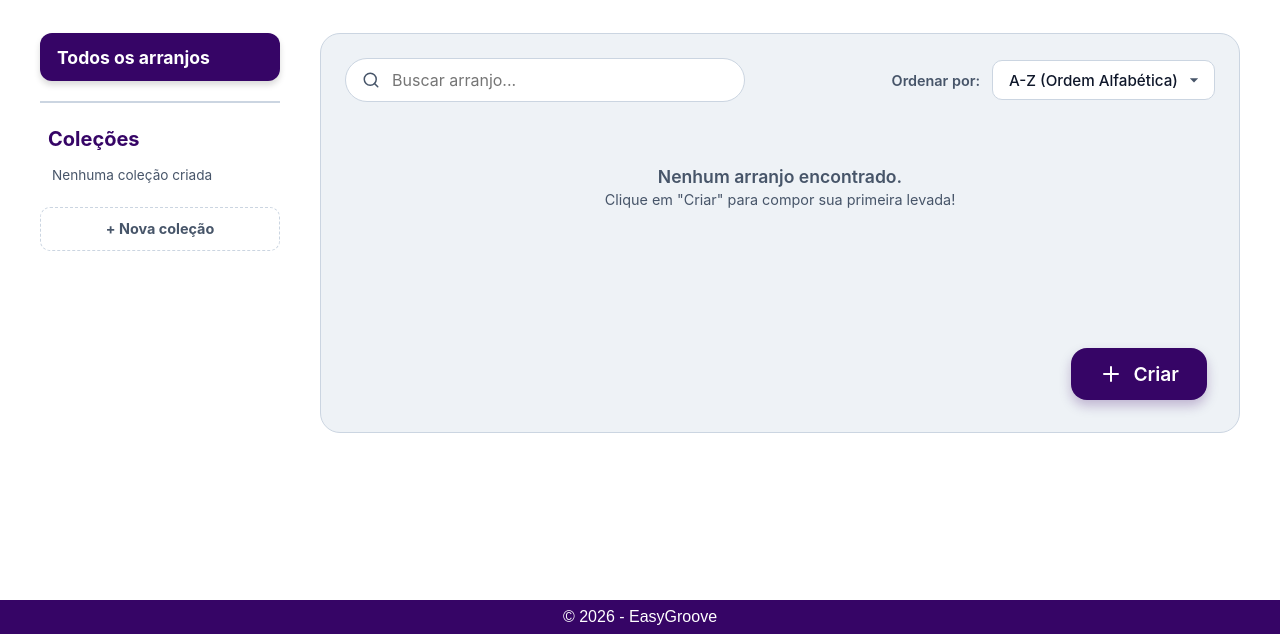
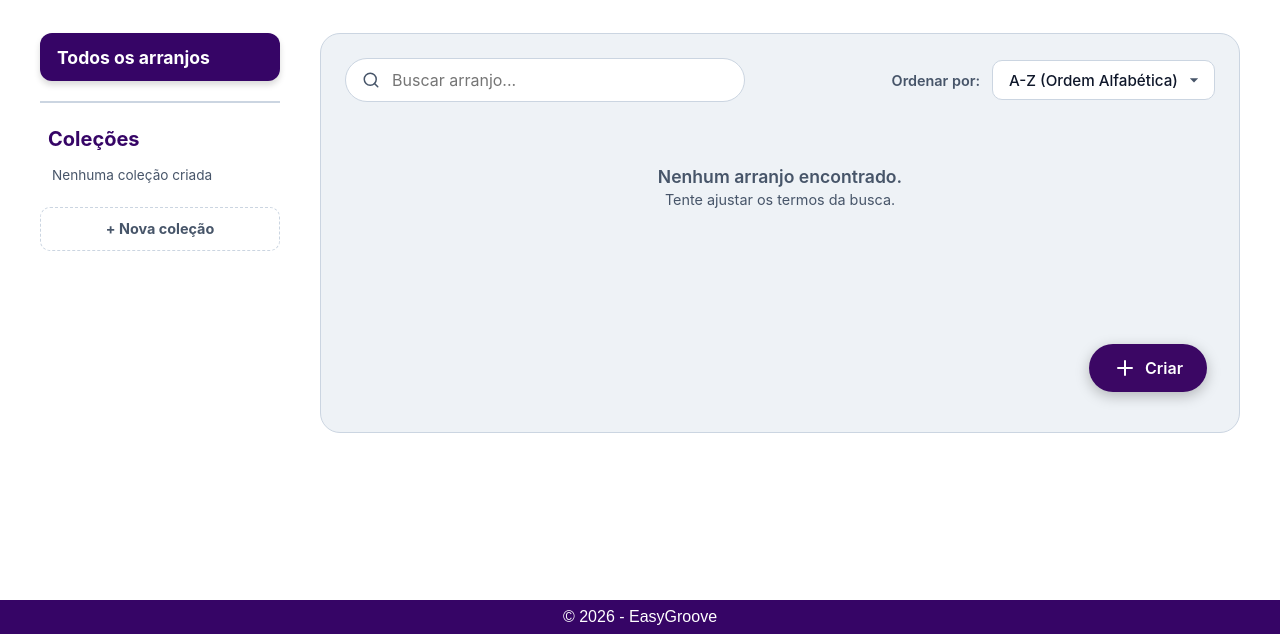
Before and after one commit to felipesousa1/easygroove, a FastAPI app: template app/templates/biblioteca.html in a window 1280 px wide. Shown: the part 166-800 px from the top of the page. Run offline with FastAPI, Linux system fonts and the light colour scheme; the template is opened without the code that fills it, so the values that code supplies are empty; some libraries are stand-ins or nearby versions.

Commit message:
style(biblioteca): fixa botao de criar arranjo na tela alinhado ao container

```diff
--- a/app/static/assets/css/style.css
+++ b/app/static/assets/css/style.css
@@ -1833,37 +1833,46 @@ body {
   margin: 4px 0;
 }
 
-/* Botão Flutuante (FAB) Criar */
+/* Mantém o alinhamento horizontal dentro da caixa e trava no fundo da viewport */
+.lib-fab-wrapper {
+    position: sticky;
+    bottom: 24px;
+    align-self: flex-end;
+    margin-top: 16px;
+    margin-right: 8px;
+    z-index: 40;
+    pointer-events: none; /* Deixa passar cliques nas áreas transparentes ao redor */
+}
+
 .lib-fab {
-  position: absolute;
-  bottom: 32px;
-  right: 32px;
-  background-color: #360566;
-  color: #ffffff;
-  border: none;
-  border-radius: 16px;
-  padding: 14px 28px;
-  font-size: 1.2rem;
-  font-weight: 600;
-  display: flex;
-  align-items: center;
-  gap: 10px;
-  cursor: pointer;
-  box-shadow: 0 6px 12px rgba(54, 5, 102, 0.25);
-  transition: transform 0.1s ease, background-color 0.15s ease;
+    pointer-events: auto; /* Restaura o clique no botão */
+    display: inline-flex;
+    align-items: center;
+    gap: 8px;
+    padding: 12px 24px;
+    background-color: var(--color-primary, #3b0764);
+    color: #ffffff;
+    font-weight: 600;
+    font-size: 1rem;
+    border: none;
+    border-radius: 9999px;
+    box-shadow: 0 4px 14px rgba(0, 0, 0, 0.25);
+    cursor: pointer;
+    transition: transform 0.2s ease, box-shadow 0.2s ease;
+}
+
+.lib-fab:hover {
+    transform: translateY(-2px);
+    box-shadow: 0 6px 20px rgba(0, 0, 0, 0.35);
+}
+
+.lib-fab:active {
+    transform: translateY(0);
 }
 
 .lib-fab svg {
   width: 24px;
   height: 24px;
-}
-
-.lib-fab:hover {
-  background-color: #4f0a91;
-}
-
-.lib-fab:active {
-  transform: translateY(2px);
 }
 
 /* Footer Roxo */
--- a/app/templates/biblioteca.html
+++ b/app/templates/biblioteca.html
@@ -90,56 +90,20 @@
                 </div>
 
                 <div class="lib-grid" id="arrangements-grid">
-                    {% for arr in arrangements %}
-                    <div class="lib-card" onclick="window.location.href='/?id={{ arr.id }}'">
-                        <div class="lib-card-img-placeholder">
-                            <svg viewBox="0 0 24 24" fill="none" stroke="currentColor" stroke-width="2">
-                                <path d="M9 18V5l12-2v13"></path>
-                                <circle cx="6" cy="18" r="3"></circle>
-                                <circle cx="18" cy="16" r="3"></circle>
-                            </svg>
-                        </div>
-                        <div class="lib-card-info">
-                            <span class="lib-card-title">{{ arr.name }}</span>
-                            <span class="lib-card-date">{{ arr.created_at.strftime('%d/%m/%Y') }}</span>
-                        </div>
-
-                        <div class="lib-card-menu-wrapper" onclick="event.stopPropagation()">
-                            <button class="lib-card-menu">
-                                <svg viewBox="0 0 24 24" fill="currentColor">
-                                    <circle cx="12" cy="5" r="2"></circle>
-                                    <circle cx="12" cy="12" r="2"></circle>
-                                    <circle cx="12" cy="19" r="2"></circle>
-                                </svg>
-                            </button>
-                            <div class="lib-card-dropdown">
-                                <button type="button" class="btn-action-edit" data-id="{{ arr.id }}">Editar
-                                    Arranjo</button>
-                                <button type="button" class="btn-action-rename" data-id="{{ arr.id }}"
-                                    data-name="{{ arr.name }}">Renomear</button>
-                                <div class="lib-dropdown-divider"></div>
-                                <button type="button" class="danger btn-action-delete"
-                                    data-id="{{ arr.id }}">Excluir</button>
-                            </div>
-                        </div>
-                    </div>
-                    {% else %}
-                    <div
-                        style="grid-column: 1 / -1; text-align: center; color: var(--color-text-muted); padding: 40px 0;">
-                        <p style="font-size: 1.1rem; font-weight: 600;">Nenhum arranjo encontrado.</p>
-                        <p style="font-size: 0.9rem; margin-top: 4px;">Clique em "Criar" para compor sua primeira
-                            levada!</p>
-                    </div>
-                    {% endfor %}
+                    {% include "partials/arrangements_grid.html" %}
                 </div>
 
-                <button class="lib-fab" onclick="window.location.href='/'">
-                    <svg viewBox="0 0 24 24" fill="none" stroke="currentColor" stroke-width="2" stroke-linecap="round"
-                        stroke-linejoin="round">
-                        <path d="M12 5v14M5 12h14"></path>
-                    </svg>
-                    Criar
-                </button>
+                <!-- Container flutuante que trava o botão no rodapé do box -->
+                <div class="lib-fab-wrapper">
+                    <button class="lib-fab" onclick="window.location.href='/'">
+                        <svg viewBox="0 0 24 24" fill="none" stroke="currentColor" stroke-width="2"
+                            stroke-linecap="round" stroke-linejoin="round">
+                            <path d="M12 5v14M5 12h14"></path>
+                        </svg>
+                        Criar
+                    </button>
+                </div>
+
             </section>
         </div>
     </main>
```
